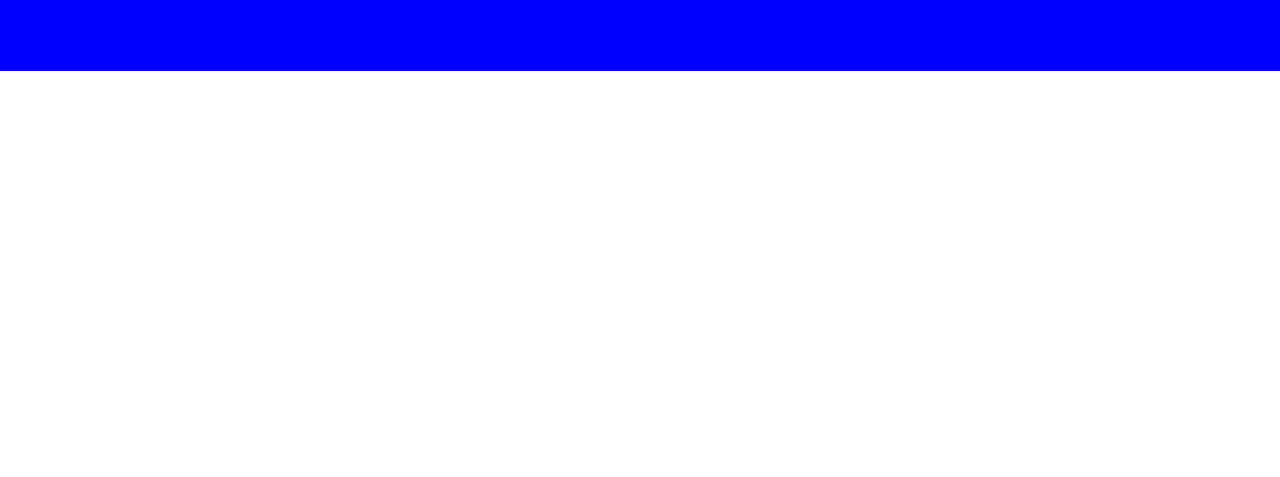
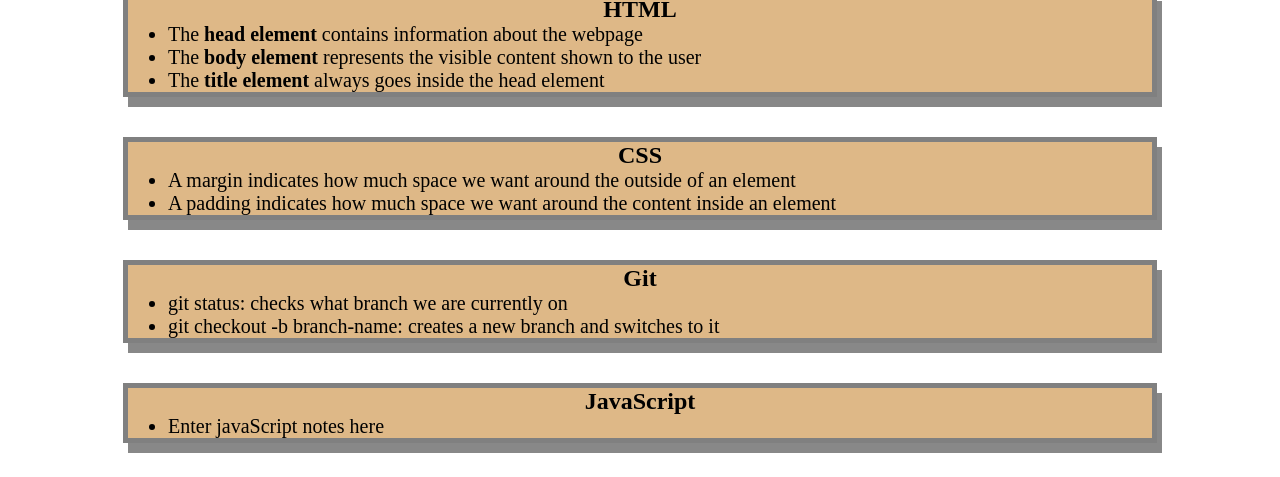
Before and after one commit to Angelajm6/pre-work-study-guide, a plain HTML site: page index.html in a window 1280 px wide. Shown: the part 169-646 px from the top of the page. Drawn offline with Linux system fonts and the light colour scheme.

```diff
--- a/assets/script.js
+++ b/assets/script.js
@@ -1,2 +1,32 @@
-var topics = "HTML, CSS, Git, JavaScript";
-console.log(topics);
+var topic = "HTML";
+
+if (topic === 'HTML') {
+  console.log("Let's study HTML!");
+} else if (topic === 'CSS') {
+  console.log("Let's study CSS!");
+} else if (topic === 'Git') {
+  console.log("Let's study Git!");
+} else if (topic === 'JavaScript') {
+  console.log("Let's study JavaScript!");
+} else {
+  console.log('Please try again!');
+}
+
+var topics = ['HTML', 'CSS', 'Git', 'JavaScript'];
+for (var x=0; x<topics.lenght; x++) {
+console.log(topics[x]);
+}
+
+/*
+if (topic === 'HTML') {
+ console.log("Let's study HTML!");
+} else if (topic === 'CSS') {
+ console.log("Let's study CSS!");
+} else if (topic === 'Git') {
+ console.log("Let's study Git!");
+} else if (topic === 'JavaScript') {
+ console.log("Let's study JavaScript!");
+} else {
+ console.log('Please try again!');
+}
+*/
--- a/index.html
+++ b/index.html
@@ -1,8 +1,6 @@
 <!DOCTYPE html>
 
-
 <html lang="en">
-
 
   <head>
     <meta charset="UTF-8" />
@@ -13,15 +11,53 @@
     <title>Prework Study Guide</title>
   </head>
 
-
   <body>
     <header id="header">
       <h1>Prework Study Guide</h1>
       <img src="./assets/bowtie-cat.png" alt="Profile image of cat wearing a bow tie." />
       <h2>✨ Open the Console to See What's Happening ✨</h2>
     </header>
+
+
     <main>
-      <!-- Student code goes here -->
+      <section style="background-color:burlywood;" class="card" id="html-section">
+        <h2>HTML</h2>
+
+        <ul>
+          <li>The <strong>head element</strong> contains information about the webpage</li>
+          <li>The <strong>body element</strong> represents the visible content shown to the user </li>
+          <li> The <strong>title element</strong> always goes inside the head element </li>
+        </ul>
+      </section>
+
+     <section style="background-color:burlywood;" class="card" id="css-section">
+        <h2>CSS</h2>
+
+          <ul>
+            <li> A margin indicates how much space we want around the outside of an element</li>
+            <li> A padding indicates how much space we want around the content inside an element</li>
+          </ul>
+      </section>
+
+
+      <section style="background-color:burlywood;" class="card" id="git-section">
+        <h2>Git</h2>
+
+        <ul>
+          <li>git status: checks what branch we are currently on</li>
+          <li>git checkout -b branch-name: creates a new branch and switches to it</li>
+        </ul>
+      </section>
+
+
+      <section style="background-color:burlywood;" class="card" id="javascript-section">
+        <h2>JavaScript</h2>
+
+        <ul>
+          <li>Enter javaScript notes here</li>
+        </ul>
+      </section>
+
     </main>
 
     <footer>
@@ -29,4 +65,5 @@
     </footer>
     <script src="./assets/script.js"></script>
   </body>
+
 </html>
```
